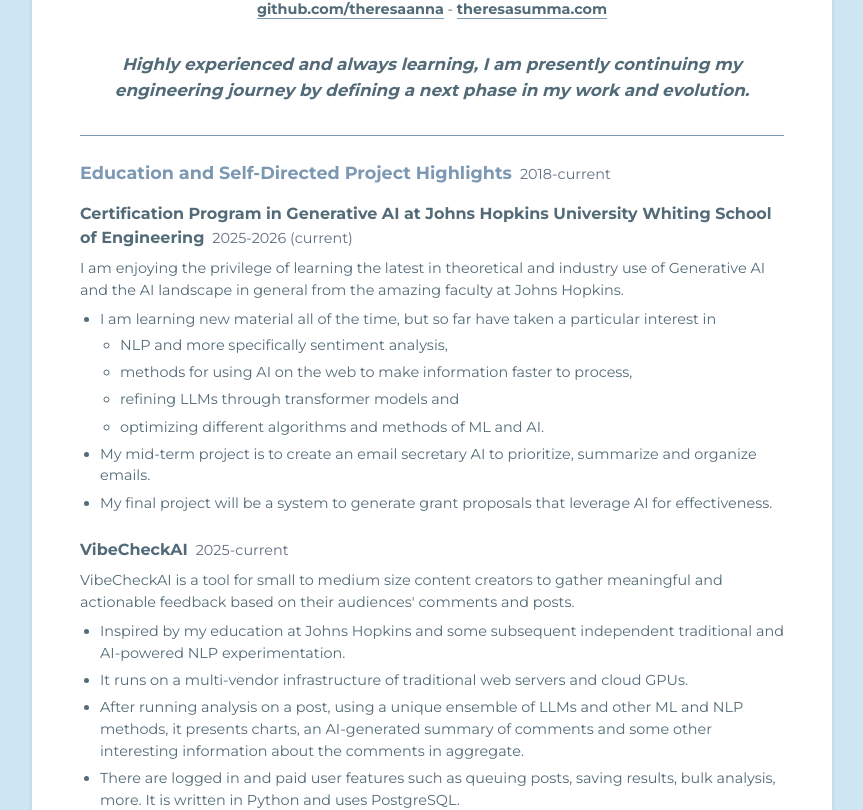
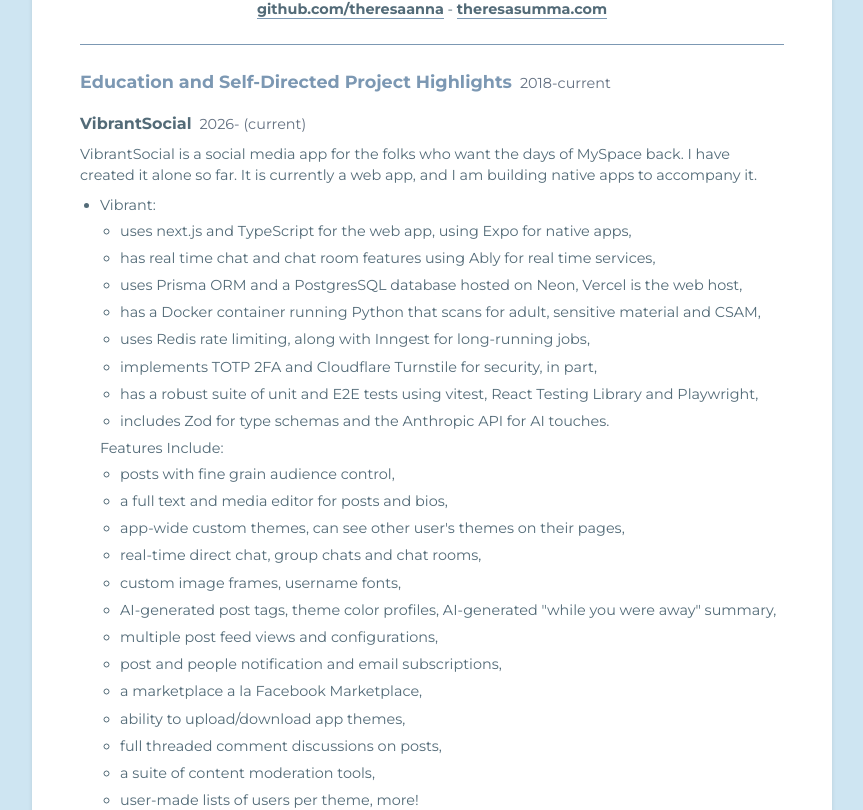
Before and after one commit to theresaanna/pinkresume, a Next.js app: page /resume in a window 1280 px wide. Shown: the part 294-1104 px from the top of the page, without its empty margins (208-1071 px from the left). Built offline with nearby package versions, Linux system fonts and the light colour scheme.

Commit message:
adding vibrant

```diff
--- a/src/app/(main)/resume/page.js
+++ b/src/app/(main)/resume/page.js
@@ -26,10 +26,6 @@
           </p>
         </header>
 
-        <p className="resume-summary">
-          Highly experienced and always learning, I am presently continuing my engineering journey by defining a next phase in my work and evolution.
-        </p>
-
         <hr className="resume-divider" />
 
         {/* Education and Self-Directed Project Highlights */}
@@ -38,6 +34,45 @@
             Education and Self-Directed Project Highlights
             <span className="resume-date-range">2018-current</span>
           </h2>
+
+          <div className="resume-entry">
+            <h3>
+              VibrantSocial
+              <span className="resume-date-range">2026- (current)</span>
+            </h3>
+            <p>VibrantSocial is a social media app for the folks who want the days of MySpace back. I have created it alone so far. It is currently a web app, and I am building native apps to accompany it.</p>
+            <ul>
+              <li>
+                Vibrant:
+                <ul>
+                  <li>uses next.js and TypeScript for the web app, using Expo for native apps,</li>
+                  <li>has real time chat and chat room features using Ably for real time services,</li>
+                  <li>uses Prisma ORM and a PostgresSQL database hosted on Neon, Vercel is the web host,</li>
+                  <li>has a Docker container running Python that scans for adult, sensitive material and CSAM,</li>
+                  <li>uses Redis rate limiting, along with Inngest for long-running jobs,</li>
+                  <li>implements TOTP 2FA and Cloudflare Turnstile for security, in part,</li>
+                  <li>has a robust suite of unit and E2E tests using vitest, React Testing Library and Playwright,</li>
+                  <li>includes Zod for type schemas and the Anthropic API for AI touches.</li>
+                </ul>
+                Features Include:
+                <ul>
+                  <li>posts with fine grain audience control,</li>
+                  <li>a full text and media editor for posts and bios,</li>
+                  <li>app-wide custom themes, can see other user's themes on their pages,</li>
+                  <li>real-time direct chat, group chats and chat rooms,</li>
+                  <li>custom image frames, username fonts,</li>
+                  <li>AI-generated post tags, theme color profiles, AI-generated "while you were away" summary,</li>
+                  <li>multiple post feed views and configurations,</li>
+                  <li>post and people notification and email subscriptions,</li>
+                  <li>a marketplace a la Facebook Marketplace,</li>
+                  <li>ability to upload/download app themes,</li>
+                  <li>full threaded comment discussions on posts,</li>
+                  <li>a suite of content moderation tools,</li>
+                  <li>user-made lists of users per theme, more!</li>
+                </ul>
+              </li>
+            </ul>
+          </div>
 
           <div className="resume-entry">
             <h3>
@@ -63,7 +98,7 @@
           <div className="resume-entry">
             <h3>
               VibeCheckAI
-              <span className="resume-date-range">2025-current</span>
+              <span className="resume-date-range">2025-2026</span>
             </h3>
             <p>VibeCheckAI is a tool for small to medium size content creators to gather meaningful and actionable feedback based on their audiences&apos; comments and posts.</p>
             <ul>
```
